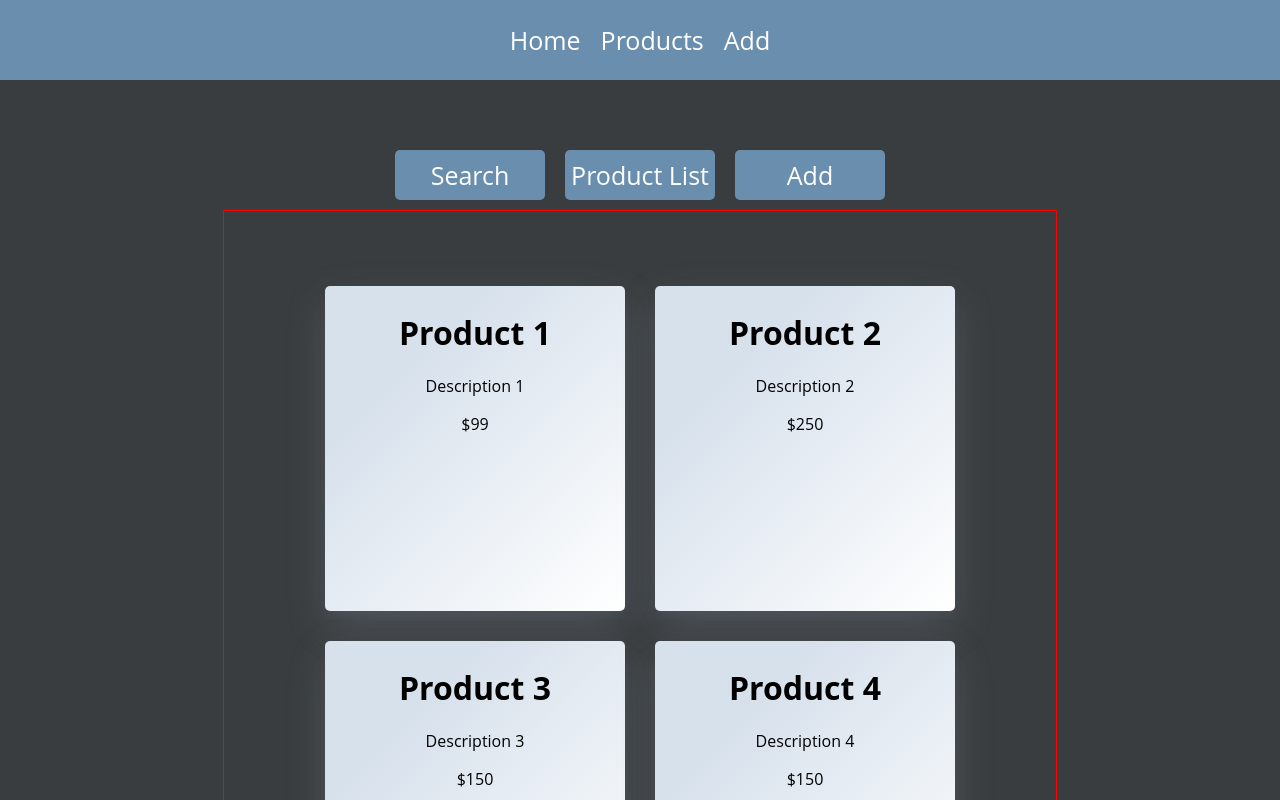
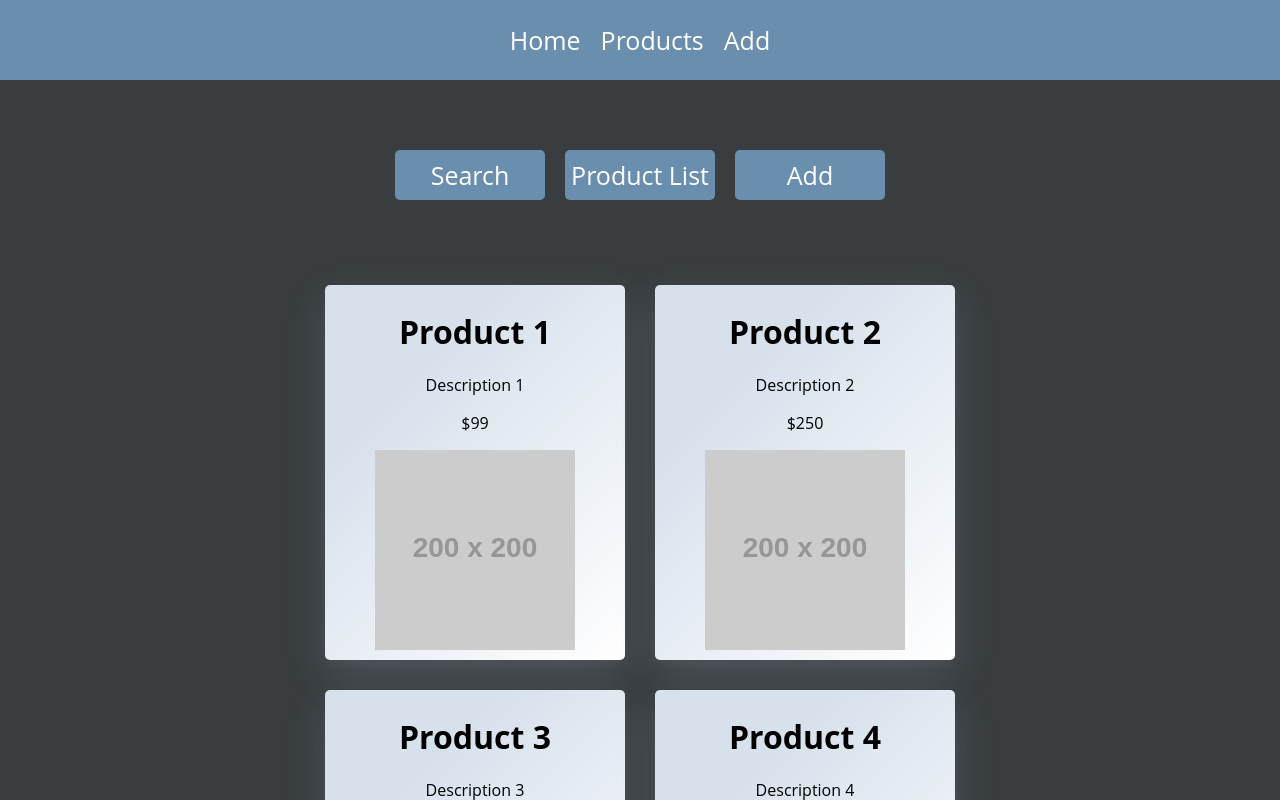
Before and after one commit to TannerEllis/react-router-v6-demo, a React (Create React App) app: page /products/list in a window 1280 px wide. Built offline with nearby package versions, Linux system fonts and the light colour scheme.

Commit message:
added images to all product cards

```diff
--- a/src/App.css
+++ b/src/App.css
@@ -120,7 +120,6 @@ a {
   display: flex;
   justify-content: center;
   padding-top: 60px;
-  border: 1px solid red;
 }
 
 .products-list {
@@ -134,7 +133,7 @@ a {
   padding-top: 25px;
   margin: 15px;
   width: 300px;
-  height: 300px;
+  height: 350px;
   background-color: #ffffff;
   background-image: linear-gradient(315deg, #ffffff 0%, #d7e1ec 74%);
   border-radius: 5px;
--- a/src/Components/DisplayProduct.js
+++ b/src/Components/DisplayProduct.js
@@ -10,6 +10,7 @@ function DisplayProduct() {
         <h1>{TestData[id - 1].name}</h1>{" "}
         <p>{TestData[id - 1].description}</p>{" "}
         <p>${TestData[id - 1].price}</p>{" "}
+        <img src={TestData[id-1].image}/>
       </div>
     </div>
   );
--- a/src/Components/ProductList.js
+++ b/src/Components/ProductList.js
@@ -18,6 +18,7 @@ function ProductList() {
               <h1>{product.name}</h1>
               <p>{product.description}</p>
               <p>${product.price}</p>{" "}
+              <img src={product.image}/>
             </div>
           );
         })}
```
